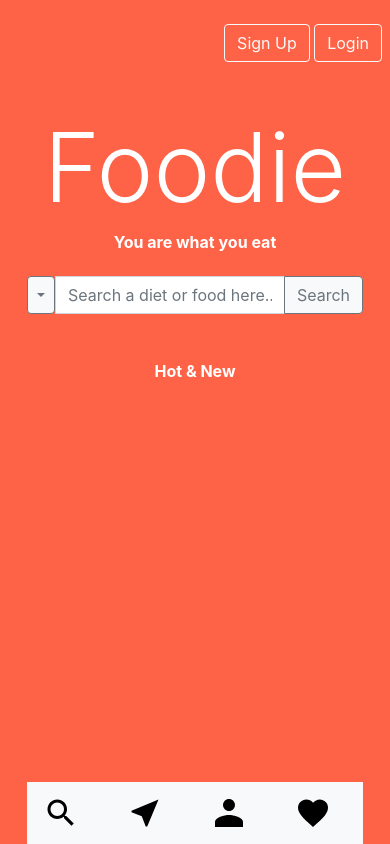
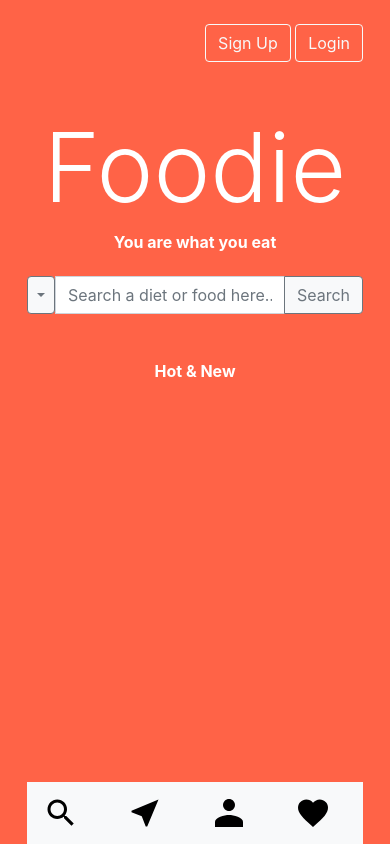
Before and after one commit to Ayoitsjason/CSC642-Human_computer_interaction_Team10, a plain HTML site: page Foodie/index.html in a window 390 px wide. Drawn offline with nearby package versions, Linux system fonts and the light colour scheme; files whose address does not match are found by name.

Commit message:
Adjusted the top nav bar to fit iPhone dimensions

```diff
--- a/Foodie/index.html
+++ b/Foodie/index.html
@@ -13,9 +13,11 @@
   <body style="background-color:tomato">
 
     <!--Top Navigation-->
-    <div class="text-right mt-4 mr-2">
-        <button type="button" class="btn btn-outline-light">Sign Up</button>
-        <button type="button" class="btn btn-outline-light">Login</button>
+    <div style="max-width:100%; text-align: center;">
+        <div class="mt-4" style="max-width: 336px; text-align: right; margin: auto;">
+            <button type="button" class="btn btn-outline-light">Sign Up</button>
+            <button type="button" class="btn btn-outline-light">Login</button>
+        </div>
     </div>
 
     <!--App title-->
```
